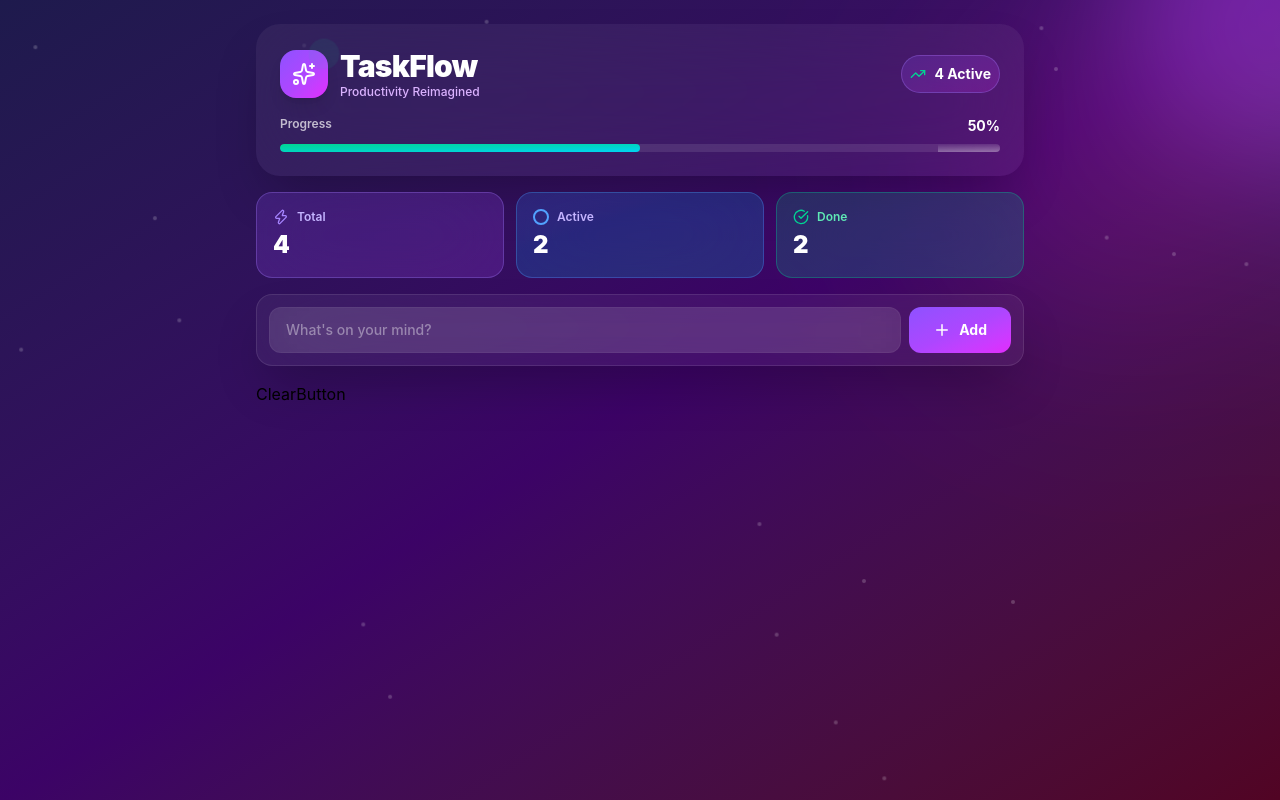
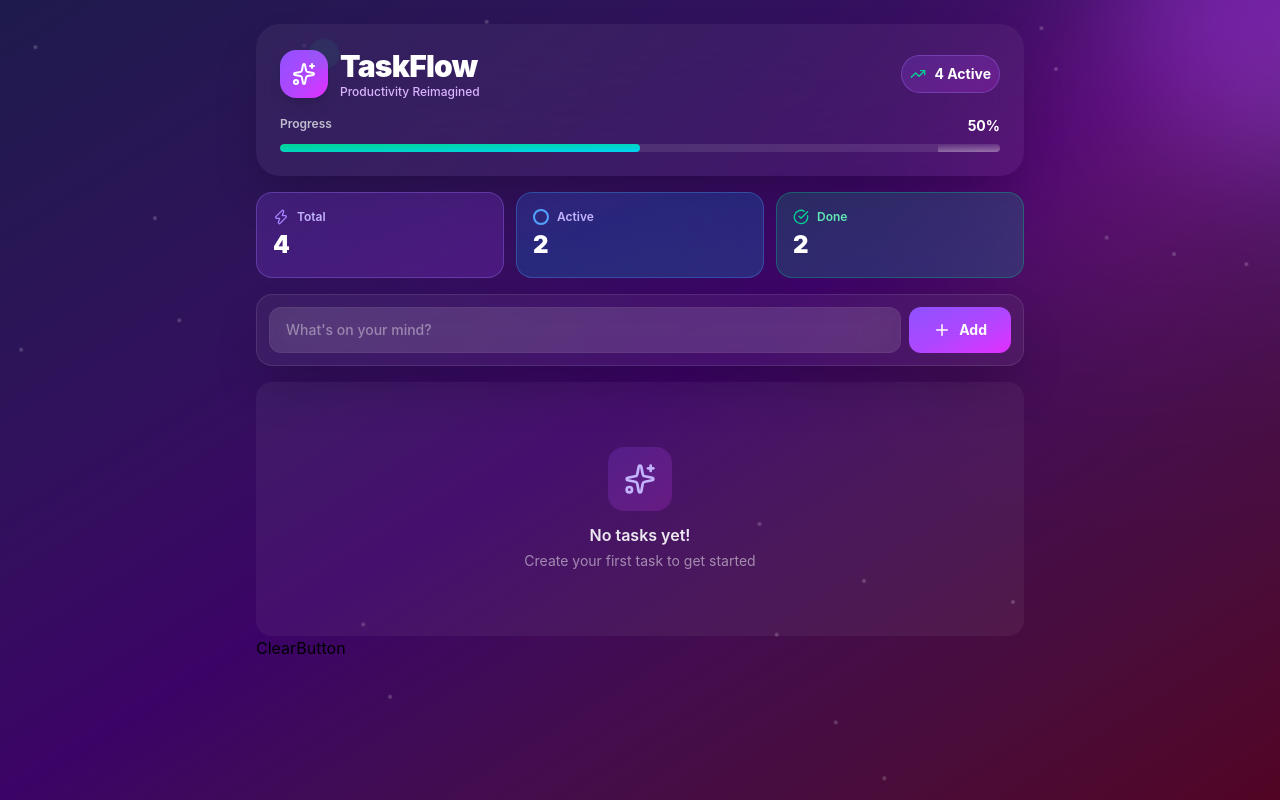
Before and after one commit to kapilchandrawal/Task-Flow-App, a React (Vite) app: page / in a window 1280 px wide. Built offline with nearby package versions, Linux system fonts and the light colour scheme.

Commit message:
Build Todo List logic

```diff
--- a/src/App.jsx
+++ b/src/App.jsx
@@ -51,6 +51,13 @@ const App = () => {
     showNotification("✨ Task added successfully!", "success");
   };
 
+  // Key Press Down (add)
+  const handleKeyPress = (e) => {
+    if(e.key == "Enter"){
+      handleAddTodo();
+    }
+  }
+
   // Update todo
 
   // Delete todo
@@ -71,8 +78,9 @@ const App = () => {
             value={input}
             onChange={(e) => setInput(e.target.value)}
             onAdd={handleAddTodo}
+            onKeyPress={handleKeyPress}
           />
-          <TodoList />
+          <TodoList todos={todos} />
           <ClearButton />
         </div>
         <style>
--- a/src/components/Input.jsx
+++ b/src/components/Input.jsx
@@ -1,11 +1,11 @@
 import React from "react";
 import { Plus } from "lucide-react";
 
-const Input = ({value, onChange, onAdd}) => {
+const Input = ({value, onChange, onAdd, onKeyPress}) => {
   // let value;
   // let onChange;
   // let onAdd;
-  let onKeyPress;
+  // let onKeyPress;
 
   return (
     <>
--- a/src/components/TodoItem.jsx
+++ b/src/components/TodoItem.jsx
@@ -2,6 +2,7 @@ import React from "react";
 import { Check, Save, X, Edit2, Trash2 } from "lucide-react";
 
 const TodoItem = ({
+  index,
   todo,
   editingId,
   editText,
--- a/src/components/TodoList.jsx
+++ b/src/components/TodoList.jsx
@@ -1,8 +1,9 @@
 import React from "react";
 import TodoItem from "./TodoItem";
+import { Sparkles } from "lucide-react";
 
-const TodoList = () => {
-  let todos = [];
+const TodoList = ({todos}) => {
+  // let todos = [];
   let editingId;
   let editText;
   let onToggle;
@@ -13,10 +14,22 @@ const TodoList = () => {
   let onEditTextChange;
   let onEditKeyPress;
 
+  if(todos.length === 0){
+    return(
+      <div className="text-center py-16 backdrop:blur-2xl bg-white/5 rounded-2xl border border-white/0">
+        <div className="w-16 h-16 bg-linear-to-br from-violet-500/20 to-fuchsia-500/20 rounded-2xl flex items-center justify-center mx-auto mb-3">
+          <Sparkles size={32} className="text-violet-300" />
+        </div>
+        <p className="text-white/90 text-base font-semibold mb-1">No tasks yet!</p>
+        <p className="text-white/50 text-sm">Create your first task to get started</p>
+      </div>
+    )
+  }
+
   return (
     <>
       <div className="space-y-2">
-        {todos.map((todo, index) => {
+        {todos.map((todo, index) => (
           <TodoItem
             key={index}
             todo={todo}
@@ -30,8 +43,8 @@ const TodoList = () => {
             onDelete={onDelete}
             onEditTextChange={onEditTextChange}
             onEditKeyPress={onEditKeyPress}
-          />;
-        })}
+          />
+        ))}
       </div>
     </>
   );
```
